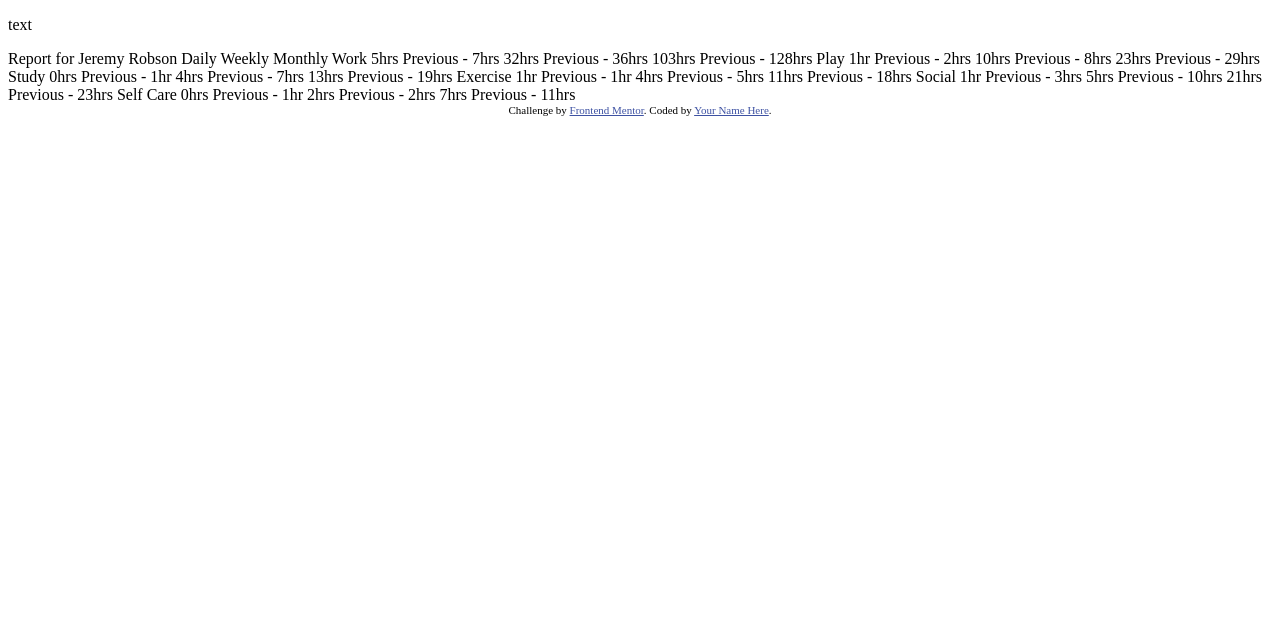
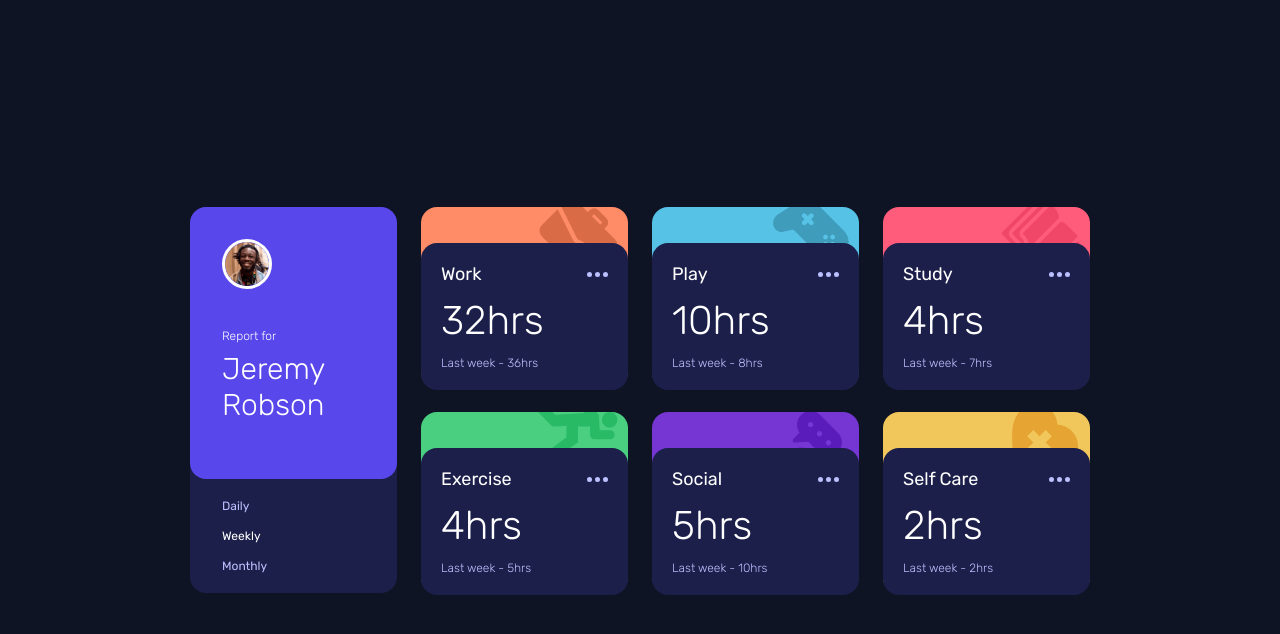
Before and after one commit to arolik/time-tracking-dashboard-main, a plain HTML site: page index.html in a window 1280 px wide. Drawn offline with Linux system fonts and the light colour scheme.

Commit message:
finished

```diff
--- a/index.html
+++ b/index.html
@@ -3,78 +3,32 @@
 <head>
   <meta charset="UTF-8">
   <meta name="viewport" content="width=device-width, initial-scale=1.0"> <!-- displays site properly based on user's device -->
-
   <link rel="icon" type="image/png" sizes="32x32" href="./images/favicon-32x32.png">
-
   <title>Frontend Mentor | Time tracking dashboard</title>
-
-  <!-- Feel free to remove these styles or customise in your own stylesheet 👍 -->
-  <style>
-    .attribution { font-size: 11px; text-align: center; }
-    .attribution a { color: hsl(228, 45%, 44%); }
-  </style>
+  <link rel="stylesheet" href="style.css" />
 </head>
 <body>
-  <p>text</p>
-  Report for
-  Jeremy Robson
-
-  Daily
-  Weekly
-  Monthly
-
-  Work
-  5hrs <!-- daily -->
-  Previous - 7hrs <!-- daily -->
-  32hrs <!-- weekly -->
-  Previous - 36hrs <!-- weekly -->
-  103hrs <!-- monthly -->
-  Previous - 128hrs <!-- monthly -->
-
-  Play
-  1hr <!-- daily -->
-  Previous - 2hrs <!-- daily -->
-  10hrs <!-- weekly -->
-  Previous - 8hrs <!-- weekly -->
-  23hrs <!-- monthly -->
-  Previous - 29hrs <!-- monthly -->
-
-  Study
-  0hrs <!-- daily -->
-  Previous - 1hr <!-- daily -->
-  4hrs <!-- weekly -->
-  Previous - 7hrs <!-- weekly -->
-  13hrs <!-- monthly -->
-  Previous - 19hrs <!-- monthly -->
-
-  Exercise
-  1hr <!-- daily -->
-  Previous - 1hr <!-- daily -->
-  4hrs <!-- weekly -->
-  Previous - 5hrs <!-- weekly -->
-  11hrs <!-- monthly -->
-  Previous - 18hrs <!-- monthly -->
-
-  Social
-  1hr <!-- daily -->
-  Previous - 3hrs <!-- daily -->
-  5hrs <!-- weekly -->
-  Previous - 10hrs <!-- weekly -->
-  21hrs <!-- monthly -->
-  Previous - 23hrs <!-- monthly -->
-
-  Self Care
-  0hrs <!-- daily -->
-  Previous - 1hr <!-- daily -->
-  2hrs <!-- weekly -->
-  Previous - 2hrs <!-- weekly -->
-  7hrs <!-- monthly -->
-  Previous - 11hrs <!-- monthly -->
+  <section class="dashboard">
+    <div class="dashboard__content">
+      <div class="dashboard__person">
+        <div class="info-card">
+          <img src="images/image-jeremy.png" alt="" class="info-card__photo" />
+          <div class="info-card__text">
+            <p class="info-card__subtitle">Report for</p>
+            <h3 class="info-card__title">Jeremy Robson</h3>
+          </div>
+        </div>
+        <div class="view-selector">
+          <div class="view-selector__item">Daily</div>
+          <div class="view-selector__item view-selector__item--active">Weekly</div>
+          <div class="view-selector__item">Monthly</div>
+        </div>
+      </div>
 
 
-  <div class="attribution">
-    Challenge by <a href="https://www.frontendmentor.io?ref=challenge" target="_blank">Frontend Mentor</a>.
-    Coded by <a href="#">Your Name Here</a>.
-  </div>
+    </div>
+  </section>
+
+  <script src="script.js"></script>
 </body>
 </html>
--- /dev/null
+++ b/script.js
@@ -0,0 +1,74 @@
+
+async function getDashboardData(url = '/data.json') {
+    const response = await fetch(url);
+    const data = await response.json();
+    return data;
+}
+
+class DashboardItem {
+    static PERIODS = {
+        daily: 'day',
+        weekly: 'week',
+        monthly: 'month'
+    }
+
+    constructor(data, container = '.dashboard__content', view = 'weekly') {
+        this.data = data;
+        this.container = document.querySelector(container);
+        this.view = view;
+        this._createMerkup();
+    }
+
+    _createMerkup() {
+        const { title, timeframes } = this.data;
+        const id = title.toLowerCase().replace(/ /g, '-');
+        const{ current, previous } = timeframes[this.view.toLowerCase()];
+        this.container.insertAdjacentHTML('beforeend', `
+            <div class="dashboard__item dashboard__item--${id}">
+        <article class="tracking-card">
+          <header class="tracking-card__header">
+            <h4 class="tracking-card__title">${title}</h4>
+            <img class="tracking-card__menu" src="images/icon-ellipsis.svg" alt="" />
+          </header>
+          <div class="tracking-card__body">
+            <div class="tracking-card__time">
+              ${current}hrs
+            </div>
+            <div class="tracking-card__prev-period">
+              Last ${DashboardItem.PERIODS[this.view]} - ${previous}hrs
+            </div>
+          </div>
+        </article>
+      </div>
+        `);
+
+        this.time = this.container.querySelector(`.dashboard__item--${id} .tracking-card__time`);
+        this.prev = this.container.querySelector(`.dashboard__item--${id} .tracking-card__prev-period`);
+    }
+
+    changeView (view) {
+        this.view = view.toLowerCase();
+        const{ current, previous } = this.data.timeframes[this.view.toLowerCase()];
+
+        this.time.innerText = `${current}hrs`;
+        this.prev.innerText = `Last ${DashboardItem.PERIODS[this.view]} - ${previous}hrs`;
+    }
+}
+
+document.addEventListener('DOMContentLoaded', () => {
+    getDashboardData()
+    .then(data => {
+        const activities = data.map(activity => new DashboardItem(activity));
+
+        const selectors = document.querySelectorAll(`.view-selector__item`);
+        selectors.forEach(selector =>{
+            selector.addEventListener('click', function (){
+                selectors.forEach(sel => sel.classList.remove('view-selector__item--active'));
+                selector.classList.add('view-selector__item--active');
+
+                const currentView = selector.innerText.trim().toLowerCase();
+                activities.forEach(activity => activity.changeView(currentView));
+            })
+        })
+    })
+})
--- /dev/null
+++ b/style.css
@@ -0,0 +1,289 @@
+@import url('https://fonts.googleapis.com/css2?family=Rubik:ital,wght@0,300..900;1,300..900&display=swap');
+
+*, *::before, *::after{
+    box-sizing: border-box;
+}
+
+*{
+    margin: 0;
+    padding: 0;
+}
+
+ul[role='list'], ol[role='list']{
+    list-style: none;
+}
+
+html:focus-within{
+    scroll-behavior: smooth;
+}
+
+a:not([class]){
+    text-decoration-skip-ink: auto;
+}
+
+img, picture, svg, video, canvas{
+    max-width: 100%;
+    height: auto;
+    vertical-align: middle;
+    font-style: italic;
+    background-repeat: no-repeat;
+    background-size: cover;
+}
+
+input, button, textarea, select{
+    font: inherit;
+}
+
+@media (prefers-reduced-motion: reduce){
+    html:focus-within {
+        scroll-behavior: auto;
+    }
+    *, *::before, *::after {
+        animation-duration: 0.01ms !important;
+        animation-iteration-count: 1 !important;
+        transition-duration: 0.01ms !important;
+        scroll-behavior: auto !important;
+        transition: none;
+    }
+}
+
+body, html{
+    height: 100%;
+    scroll-behavior: smooth;
+}
+
+:root {
+    /* color */
+    --blue-100: hsl(195, 74%, 62%);
+    --blue-200: hsl(236, 100%, 87%);
+    --blue-400: hsl(235, 45%, 61%);
+    --blue-500: hsl(246, 80%, 60%);
+    --blue-800: hsl(235, 46%, 20%);
+    --blue-900: hsl(226, 43%, 10%);
+    --red-100: hsl(15, 100%, 70%);
+    --red-200: hsl(348, 100%, 68%);
+    --green-100: hsl(145, 58%, 55%);
+    --violet-500: hsl(264, 64%, 52%);
+    --orange-100: hsl(43, 84%, 65%);
+
+    /* typography */
+    --family: "Rubik", sans-serif;
+    --fs-base: 18px;
+    --weight-light: 300;
+    --weight-normal: 400;
+    --weight-bold: 500;
+
+    /* borders */
+    --radi: 1rem;
+    --radi-full: 50%;
+}
+
+body {
+    background-color: var(--blue-900);
+    font-family: var(--family);
+    font-size: var(--fs-base);
+    color: white;
+}
+
+.dashboard {
+    min-height: 100vh;
+    padding: 4rem 0.5rem;
+    display: flex;
+    justify-content: center;
+    align-items: center;
+}
+
+.dashboard__content {
+    width: 100%;
+    max-width: 900px;
+    margin: 0 auto;
+    display: grid;
+    gap: 1.5rem;
+    justify-content: center;
+    grid-template-columns: repeat(1, minmax(300px, 330px));
+}
+
+.dashboard__person {
+    width: 100%;
+    background-color: var(--blue-800);
+    border-radius: var(--radi);
+}
+
+.info-card {
+    background-color: var(--blue-500);
+    border-radius: var(--radi);
+    padding: 2rem;
+    display: flex;
+    justify-content: center;
+    align-items: center;
+    gap: 1rem;
+}
+
+.info-card__photo {
+    width: 50px;
+    height: 50px;
+    border: 3px solid white;
+    border-radius: var(--radi-full);
+}
+
+.info-card__subtitle {
+    font-weight: var(--weight-light);
+    margin: 0;
+    font-size: 12px;
+}
+
+.info-card__title {
+    font-weight: var(--weight-light);
+    margin: 0.5rem 0 0;
+}
+
+.view-selector {
+    padding: 1.25rem 2rem;
+    display: flex;
+    justify-content: space-between;
+}
+
+.view-selector__item {
+    font-size: 12px;
+    color: var(--blue-200);
+    cursor: pointer;
+}
+
+.view-selector__item:hover, .view-selector__item--active {
+    color: white;
+}
+
+.dashboard__item {
+    width: 100%;
+    padding-top: 2.15rem;
+    background-color: white;
+    border-radius: var(--radi);
+    background-repeat: no-repeat;
+    background-position: 92% -8%;
+}
+
+.dashboard__item--work {
+    background-color: var(--red-100);
+    background-image: url(images/icon-work.svg);
+}
+
+.dashboard__item--play {
+    background-color: var(--blue-100);
+    background-image: url(images/icon-play.svg);
+}
+
+.dashboard__item--study {
+    background-color: var(--red-200);
+    background-image: url(images/icon-study.svg);
+}
+
+.dashboard__item--exercise {
+    background-color: var(--green-100);
+    background-image: url(images/icon-exercise.svg);
+}
+
+.dashboard__item--social {
+    background-color: var(--violet-500);
+    background-image: url(images/icon-social.svg);
+}
+
+.dashboard__item--self-care {
+    background-color: var(--orange-100);
+    background-image: url(images/icon-self-care.svg);
+}
+
+.dashboard__item:hover .tracking-card {
+    background-color: var(--blue-500);
+}
+
+.tracking-card {
+    background-color: var(--blue-800);
+    border-radius: var(--radi);
+    padding: 1.25rem;
+    position: relative;
+    bottom: -2px;
+}
+
+.tracking-card__title {
+    font-weight: var(--weight-normal);
+    font-size: var(--fs-base);
+}
+
+.tracking-card__header, .tracking-card__body {
+    display: flex;
+    align-items: center;
+    justify-content: space-between;
+}
+
+.tracking-card__header {
+    margin-bottom: 1rem;
+}
+
+.tracking-card__menu {
+    cursor: pointer;
+}
+
+.tracking-card__time {
+    font-size: 32px;
+    font-weight: var(--weight-light);
+}
+
+.tracking-card__prev-period {
+    font-size: 12px;
+    font-weight: var(--weight-light);
+    color: var(--blue-200);
+}
+
+@media (min-width: 1024px) {
+    .dashboard__content {
+        grid-template-columns: repeat(4, 1fr);
+    }
+
+    .dashboard__person {
+        grid-row-start: 1;
+        grid-row-end: 3;
+        grid-column-start: 1;
+        grid-column-end: 2;
+        height: 100%;
+        display: flex;
+        flex-direction: column;
+    }
+
+    .info-card {
+        flex-direction: column;
+        align-items: flex-start;
+        justify-content: flex-start;
+        flex-grow: 1;
+    }
+
+    .info-card__photo {
+        margin-bottom: 1.5rem;
+    }
+
+    .info-card__title {
+        font-size: 30px;
+    }
+
+    .view-selector {
+        flex-direction: column;
+    }
+
+    .view-selector__item:not(:last-child){
+        margin-bottom: 1rem;
+    }
+
+    .tracking-card__body {
+        flex-direction: column;
+        align-items: flex-start;
+    }
+
+    .tracking-card__time {
+        margin-bottom: 0.75rem;
+        font-size: 40px;
+    }
+
+    .tracking-card__header {
+        margin-bottom: 0.75rem;
+    }
+
+}
```
